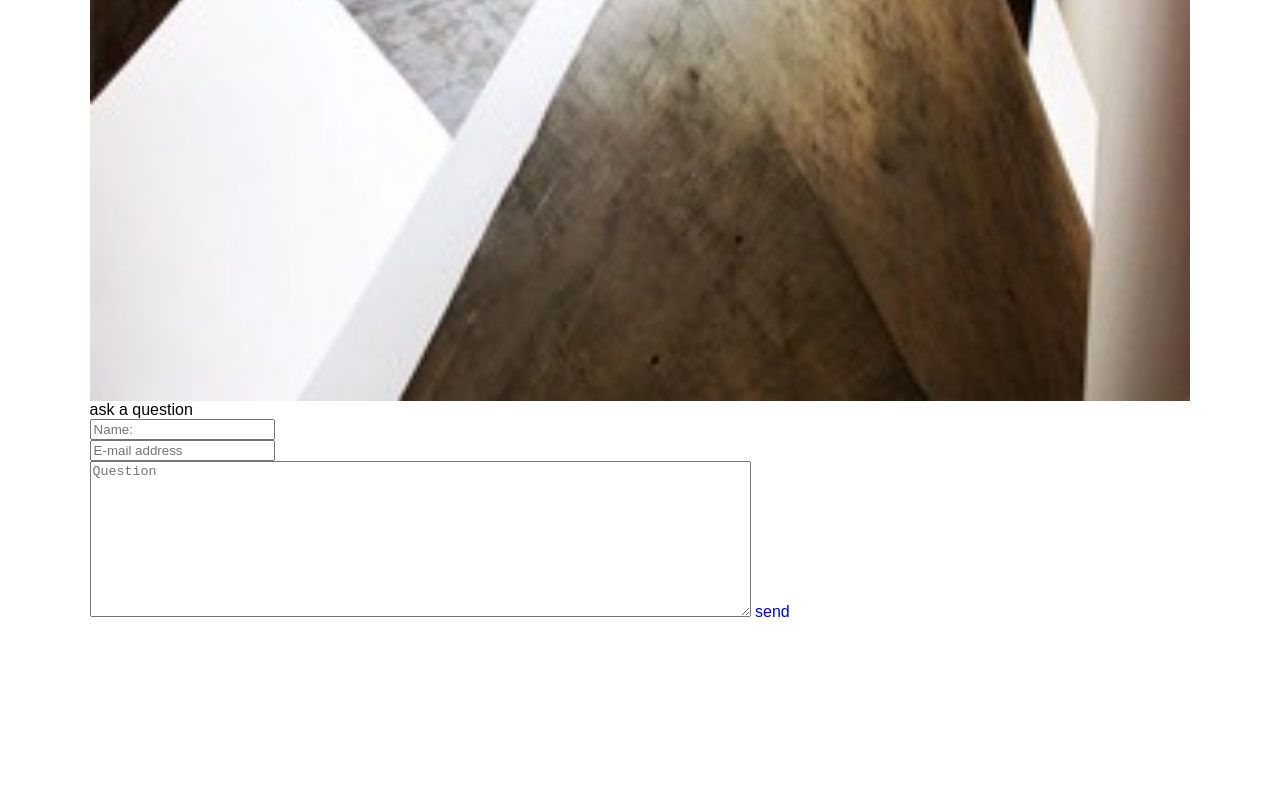
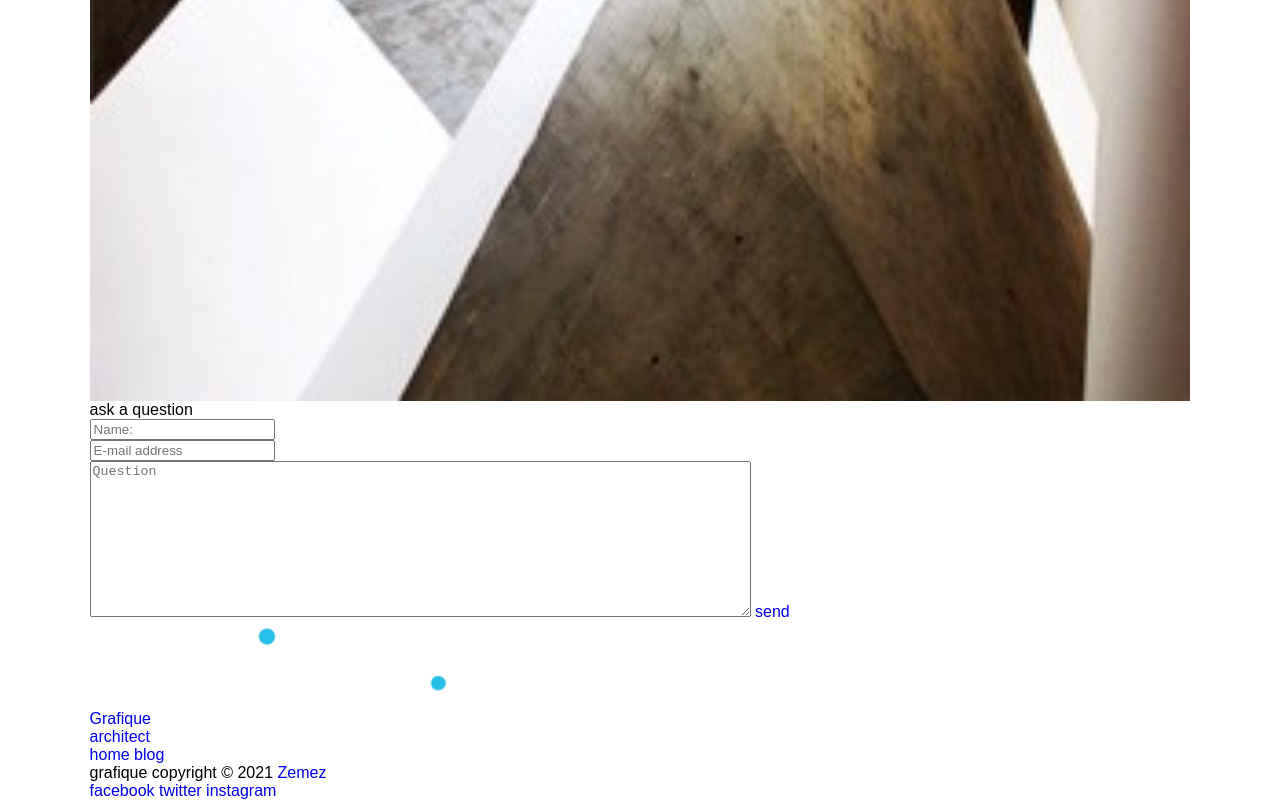
Before and after one commit to Shirly-D/Grafique, a plain HTML site: page index.html in a window 1280 px wide. Shown: the part 2992-3792 px from the top of the page. Before the commit the page ends 3613 px from the top, so only its background shows below. Drawn offline with Linux system fonts and the light colour scheme.

Commit message:
footer section

```diff
--- a/index.html
+++ b/index.html
@@ -53,7 +53,7 @@
             <img src="assets/Images/logo.png" alt="Grafique">Grafique
           </a>
         </h1>
-        <span><a href="#fixme" title="Architect">architect</a></span>
+        <span class=""><a href="#fixme" title="Architect">architect</a></span>
         <nav>
           <ul>
             <li><a href="index.html" title="Home">home</a></li>
@@ -104,8 +104,10 @@
         <div class="wrapper">
           <span>why us ?</span>
           <h2>add the most <span>bold projects</span></h2>
-          <p>among many of my great projects there are some that occupy special places in my portfolio. There are lots of beautiful pieces
-            created for the large families to become ancestral homes for the people who love art and architecture and value creativity in this
+          <p>among many of my great projects there are some that occupy special places in my portfolio. There are lots
+            of beautiful pieces
+            created for the large families to become ancestral homes for the people who love art and architecture and
+            value creativity in this
             hard and non-sophisticated world of today.
           </p>
           <figure>
@@ -137,6 +139,32 @@
 
     <!--footer section start-->
     <footer>
+      <div class="footer-top">
+        <div class="wrapper">
+          <a href="index.html" title="logo">
+            <img src="assets/Images/logo.png" alt="Grafique">Grafique
+          </a>
+          <div>
+            <span class=""><a href="#fixme" title="Architect">architect</a></span>
+          </div>
+          <ul>
+            <li><a href="index.html" title="Home">home</a></li>
+            <li><a href="#fixme" title="Blog">blog</a></li>
+          </ul>
+        </div>
+      </div>
+      <div class="footer-bottom">
+        <div class="wrapper">
+          <p>grafique copyright &copy; 2021 <a href="#fixme" title="Zemez">Zemez</a></p>
+          <div>
+            <span><a href="#fixme" title="Facebook" class="facebook">facebook</a></span>
+            <span><a href="#fixme" title="Twitter" class="twitter">twitter</a></span>
+            <span><a href="#fixme" title="Instagram" class="instagram">instagram</a></span>
+          </div>
+
+        </div>
+
+      </div>
 
     </footer>
     <!--footer section end-->
```
